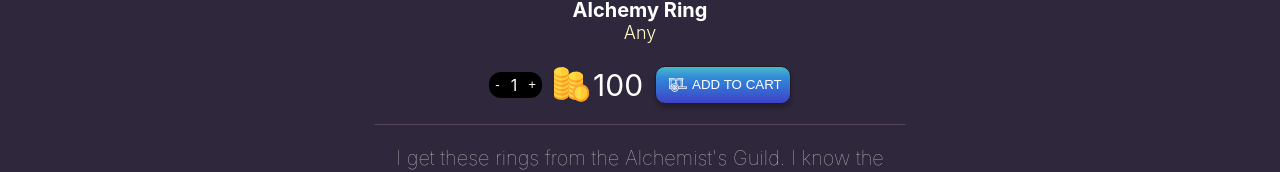
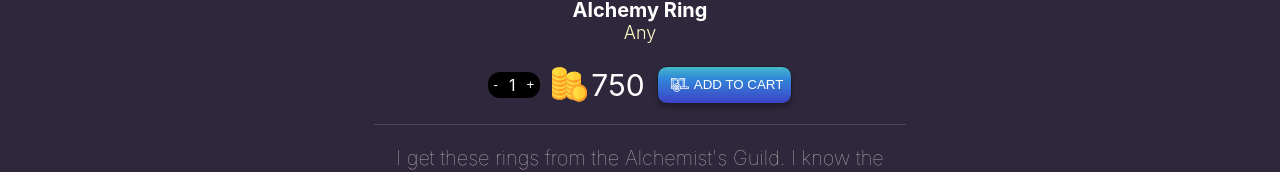
Before and after one commit to FahadHameed89/React-Redux-Router---RPG-Shop-Team-Project, a React (Create React App) app: page /products/alchemy-ring in a window 1280 px wide. Shown: the part 985-1157 px from the top of the page. Built offline with nearby package versions, Linux system fonts and the light colour scheme.

Commit message:
Fix addToCart initial price

```diff
--- a/src/product/ProductAddCart.jsx
+++ b/src/product/ProductAddCart.jsx
@@ -6,7 +6,7 @@ export default (props) => {
   const productPrice = props.product.price;
 
   const [count, setCount] = useState(1);
-  const [price, setPrice] = useState(100);
+  const [price, setPrice] = useState(productPrice);
 
   const update = (action) => {
     let newCount = 0;
```
